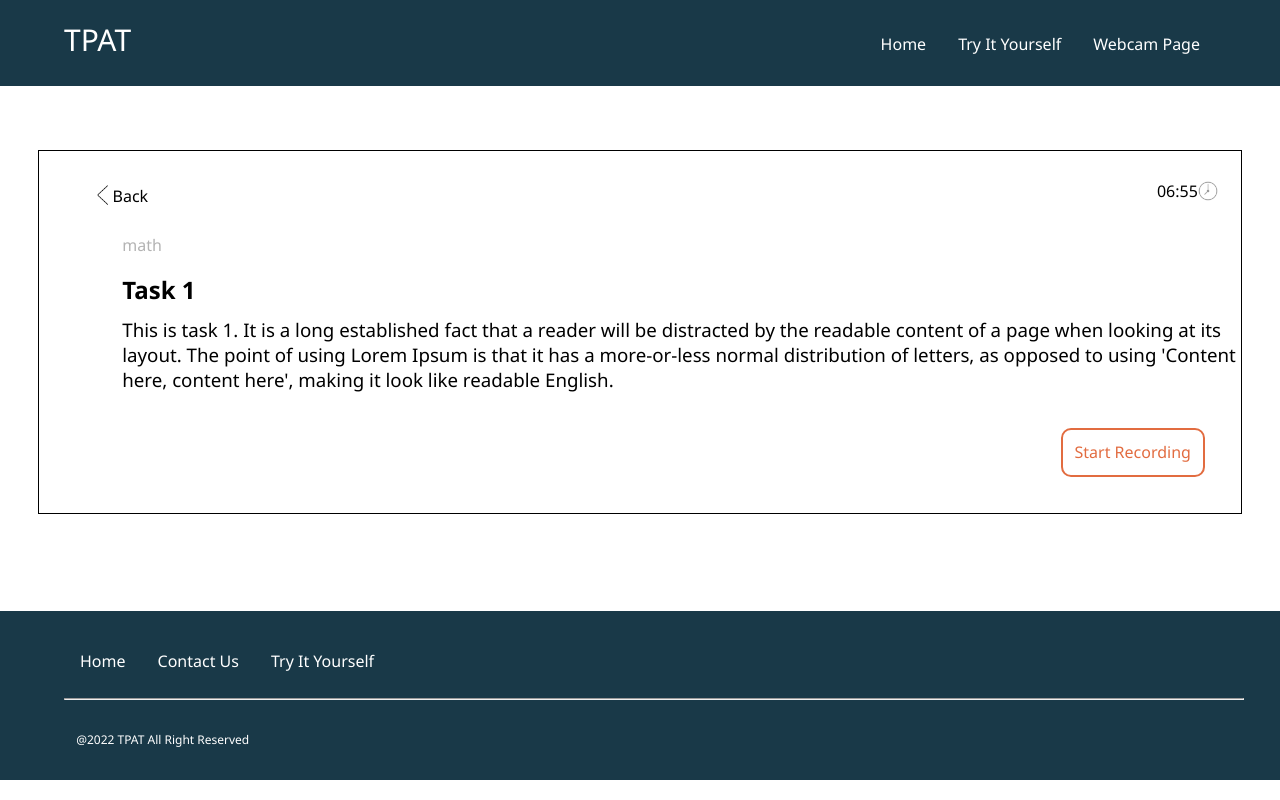
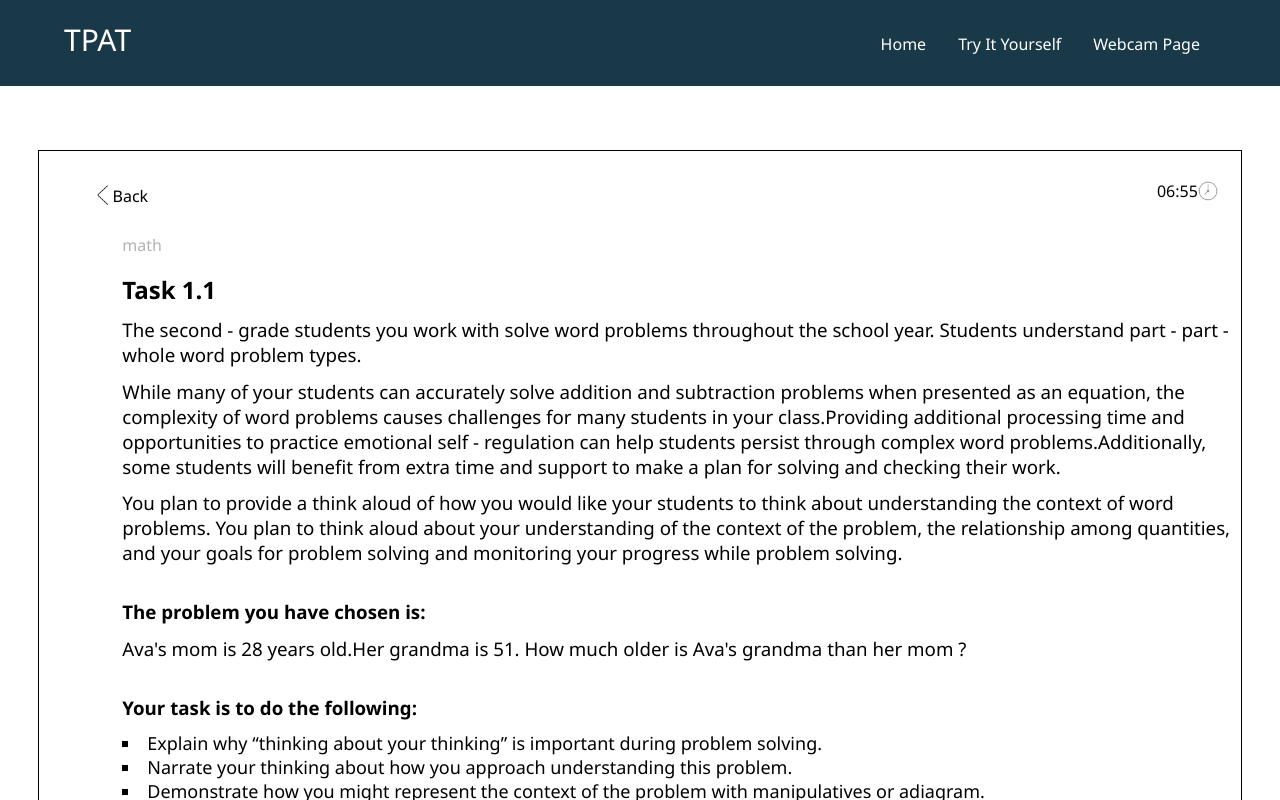
Before and after one commit to hicsail/tpat, a React (Create React App) app: page /task/1 in a window 1280 px wide. Shown: the top 800 px of the page. Built offline with nearby package versions, Linux system fonts and the light colour scheme.

Commit message:
added task 1 description and instruction - Macy

```diff
--- a/src/App.css
+++ b/src/App.css
@@ -1,6 +1,5 @@
 .body {
     background-color: #dbe2e4;
-    margin: 0;
     min-height: 500px;
     width: 100%;
     display: flex;
@@ -163,6 +162,16 @@
     background-color: rgba(0, 0, 0, 0.75);
 }
 
+.task ul li {
+    margin-left: 2%;
+    padding-left: 0;
+    list-style-type: square;
+    list-style-position: inside;
+    text-align: left;
+    font-size: 18px;
+    float: left;
+}
+
 @media only screen and (min-width: 1800px) {
     .body {
         min-height: 800px;
--- a/src/components/Card.js
+++ b/src/components/Card.js
@@ -19,7 +19,16 @@ const Card = (props) => {
         </div>
         <div class="task-container">
           <h4 style={{ backgroundColor: "transparent" }}>{props.title}</h4>
-          <p style={{ backgroundColor: "transparent" }}>{props.description}</p>
+          <p
+            style={{
+              backgroundColor: "transparent",
+              textOverflow: "ellipsis",
+              overflow: "hidden",
+              maxHeight: "100px",
+            }}
+          >
+            {props.description}
+          </p>
           <div></div>
           <div class="time-container">
             <img
--- a/src/data.json
+++ b/src/data.json
@@ -10,8 +10,19 @@
     {
         "id": "1",
         "category": "math",
-        "title": "Task 1",
-        "description": "This is task 1. It is a long established fact that a reader will be distracted by the readable content of a page when looking at its layout. The point of using Lorem Ipsum is that it has a more-or-less normal distribution of letters, as opposed to using 'Content here, content here', making it look like readable English. ",
+        "title": "Task 1.1",
+        "description": [
+            "The second - grade students you work with solve word problems throughout the school year. Students understand part - part - whole word problem types.",
+            "While many of your students can accurately solve addition and subtraction problems when presented as an equation, the complexity of word problems causes challenges for many students in your class.Providing additional processing time and opportunities to practice emotional self - regulation can help students persist through complex word problems.Additionally, some students will benefit from extra time and support to make a plan for solving and checking their work.",
+            "You plan to provide a think aloud of how you would like your students to think about understanding the context of word problems. You plan to think aloud about your understanding of the context of the problem, the relationship among quantities, and your goals for problem solving and monitoring your progress while problem solving."
+        ],
+        "problem": "Ava's mom is 28 years old.Her grandma is 51. How much older is Ava's grandma than her mom ? ",
+        "task": [
+            "Explain why “thinking about your thinking” is important during problem solving.",
+            "Narrate your thinking about how you approach understanding this problem.",
+            "Demonstrate how you might represent the context of the problem with manipulatives or adiagram.",
+            "Ensure that you are modeling accuracy, clarity, and precision to mathematical language."
+        ],
         "time": "7 mins",
         "imgURL": "#",
         "video": "https://www.youtube.com/watch?v=PV-W5iG6yXQ"
@@ -38,7 +49,7 @@
         "id": "4",
         "category": "english",
         "title": "Task 4",
-        "description": "This is task 4. It is a long established fact that a reader will be distracted by the readable content of a page when looking at its layout. The point of using Lorem Ipsum is that it has a more-or-less normal distribution of letters, as opposed to using 'Content here, content here', making it look like readable English. ",
+        "description": "This is task 4, It is a long established fact that a reader will be distracted by the readable content of a page when looking at its layout. The point of using Lorem Ipsum is that it has a more-or-less normal distribution of letters, as opposed to using 'Content here, content here', making it look like readable English. ",
         "time": "7 mins",
         "imgURL": "#",
         "video": "#"
--- a/src/pages/task.js
+++ b/src/pages/task.js
@@ -90,6 +90,47 @@ function Task() {
           {data[id].title}
         </h2>
         {hoursMinSecs ? (
+          <>
+            <h3
+              style={{
+                paddingBottom: "1%",
+                fontWeight: "normal",
+                paddingLeft: "2%",
+              }}
+            >
+              {data[id].description[0]}
+            </h3>
+            <h3
+              style={{
+                paddingBottom: "1%",
+                fontWeight: "normal",
+                paddingLeft: "2%",
+              }}
+            >
+              {data[id].description[1]}
+            </h3>
+            <h3
+              style={{
+                paddingBottom: "1%",
+                fontWeight: "normal",
+                paddingLeft: "2%",
+              }}
+            >
+              {data[id].description[2]}
+            </h3>
+          </>
+        ) : null}
+        <div>
+          <h3
+            style={{
+              paddingBottom: "1%",
+              fontWeight: "bold",
+              paddingLeft: "2%",
+              paddingTop: "2%",
+            }}
+          >
+            The problem you have chosen is:
+          </h3>
           <h3
             style={{
               paddingBottom: "1%",
@@ -97,10 +138,41 @@ function Task() {
               paddingLeft: "2%",
             }}
           >
-            {data[id - 1].description}
+            {data[id].problem}
           </h3>
-        ) : null}
+        </div>
+
+        <div
+          style={{
+            height: "200px",
+            //backgroundColor: "purple",
+            textAlign: "left",
+          }}
+        >
+          <h3
+            style={{
+              paddingBottom: "1%",
+              fontWeight: "bold",
+              paddingLeft: "2%",
+              paddingTop: "2%",
+            }}
+          >
+            Your task is to do the following:
+          </h3>
+          <div class="task">
+            <ul>
+              <li>{data[id].task[0]}</li>
+              <br></br>
+              <li>{data[id].task[1]}</li>
+              <br></br>
+              <li>{data[id].task[2]}</li>
+              <br></br>
+              <li>{data[id].task[3]}</li>
+            </ul>
+          </div>
+        </div>
       </div>
+
       {data[id - 1].imgURL !== "#" ? (
         <img
           style={{ height: "400px", paddingLeft: "7%" }}
```
